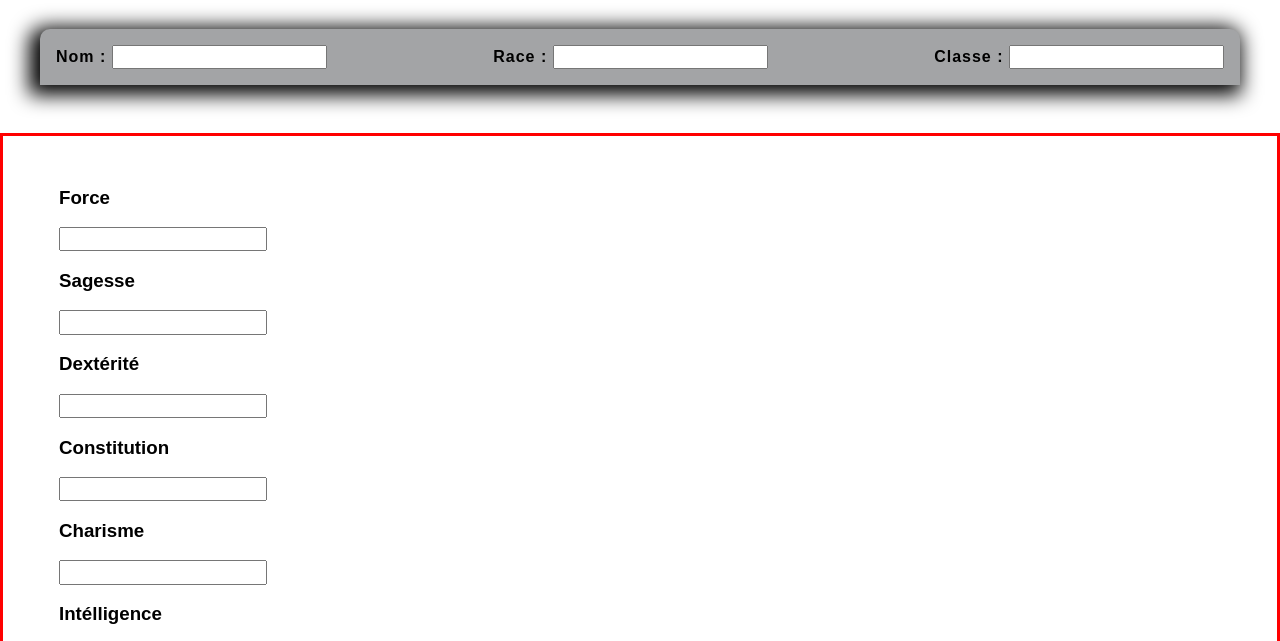
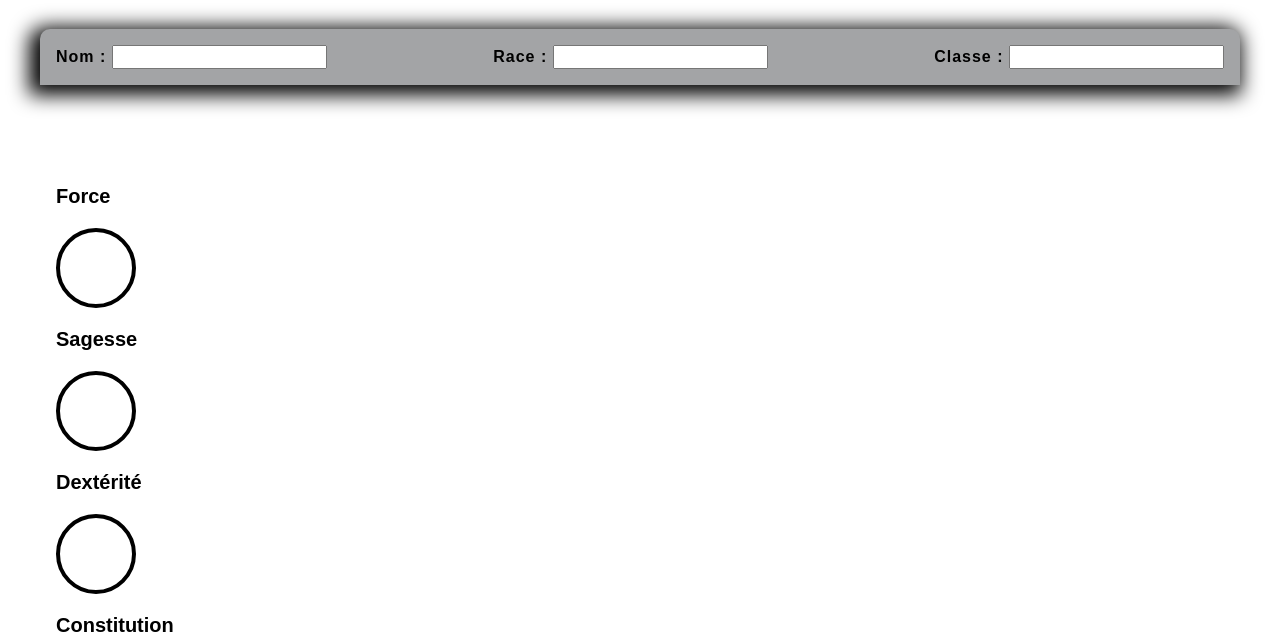
Before and after one commit to iTwiixZ/Fiche-JDR, a website: page index.html in a window 1280 px wide. Shown: the part 128-769 px from the top of the page. Drawn offline with nearby package versions, Linux system fonts and the light colour scheme; a web font is replaced by a local one.

Commit message:
stats WIP

```diff
--- a/Sass/stats.scss
+++ b/Sass/stats.scss
@@ -1,5 +1,5 @@
 .stats {
-    border: red solid 3px;
+    // border: red solid 3px;
     display: flex;
     align-items: center;
     justify-content: start;
@@ -7,6 +7,15 @@
   }
 
   .stats-name {
-    font-family: 'Yanone Kafeesat',sans-serif ;
-    font-weight: 500;
+    font-family: 'Yanone Kafeesat',sans-serif;
+    font-weight: bold;
+    font-size: 20px;
   }
+
+  .stats-number input {
+    border: solid black 4px;
+    border-radius: 50%;
+    width: 80px;
+    height: 80px;
+    text-align: center;
+  }
--- a/index.html
+++ b/index.html
@@ -51,7 +51,7 @@
            <div class="stats-number">
                <input type="text" id="force" name="force">
            </div>
-           <h3 class="stats-name">Intélligence</h3>
+           <h3 class="stats-name">Intelligence</h3>
            <div class="stats-number">
                <input type="text" id="force" name="force">
            </div>
--- a/style.scss
+++ b/style.scss
@@ -1,3 +1,3 @@
-@import "sass/base.scss";
-@import "sass/header.scss";
-@import "sass/stats.scss";
+@import "./Sass/base.scss";
+@import "./Sass/header.scss";
+@import "./Sass/stats.scss";
```
Also changed, not shown: style.css, 1 other file.
